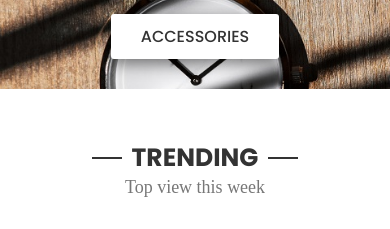
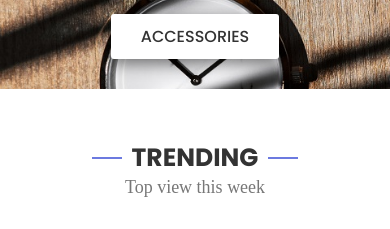
Before and after one commit to ugbeadie/react-ecommerce-app, a React (Create React App) app: page / in a window 390 px wide. Shown: the part 2060-2289 px from the top of the page. Built offline with nearby package versions, Linux system fonts and the light colour scheme; a web font is replaced by a local one.

Commit message:
minor changes

```diff
--- a/src/App.css
+++ b/src/App.css
@@ -364,11 +364,11 @@ hr {
 .category-imgs img {
     max-width: 100%;
     transform: scale(1);
-    transition: all 0.4s ease-in;
+    transition: all 0.5s ease-in;
 }
 
 .category-imgs:hover img {
-    transform: scale(1.15);
+    transform: scale(1.1);
 }
 
 figure {
@@ -532,6 +532,7 @@ figure {
 
 .price {
     display: flex;
+    justify-content: center;
     align-items: center;
 }
 
@@ -544,6 +545,10 @@ figure {
 .price span {
     font-size: 18px;
     font-weight: 500;
+}
+
+.a-prod-info {
+    text-align: center;
 }
 
 .a-prod-info button {
@@ -652,6 +657,7 @@ figure {
 
 .right .price {
     display: flex;
+    justify-content: flex-start;
     align-items: center;
     margin-top: 20px;
 }
@@ -757,7 +763,7 @@ figure {
 }
 
 .collection:hover img {
-    transform: scale(1.15);
+    transform: scale(1.11);
 }
 
 figure {
@@ -788,6 +794,7 @@ figure {
 
 .text h6 {
     font-size: 25px;
+    font-weight: 400;
 }
 
 .text span {
@@ -1035,7 +1042,7 @@ figure {
         vertical-align: middle;
         width: 30px;
         height: 2px;
-        background: var(--black);
+        background: var(--blue);
     }
     .product-head h3::after {
         content: "";
@@ -1043,7 +1050,7 @@ figure {
         vertical-align: middle;
         width: 30px;
         height: 2px;
-        background: var(--black);
+        background: var(--blue);
     }
     .product-imgs {
         display: flex;
```
